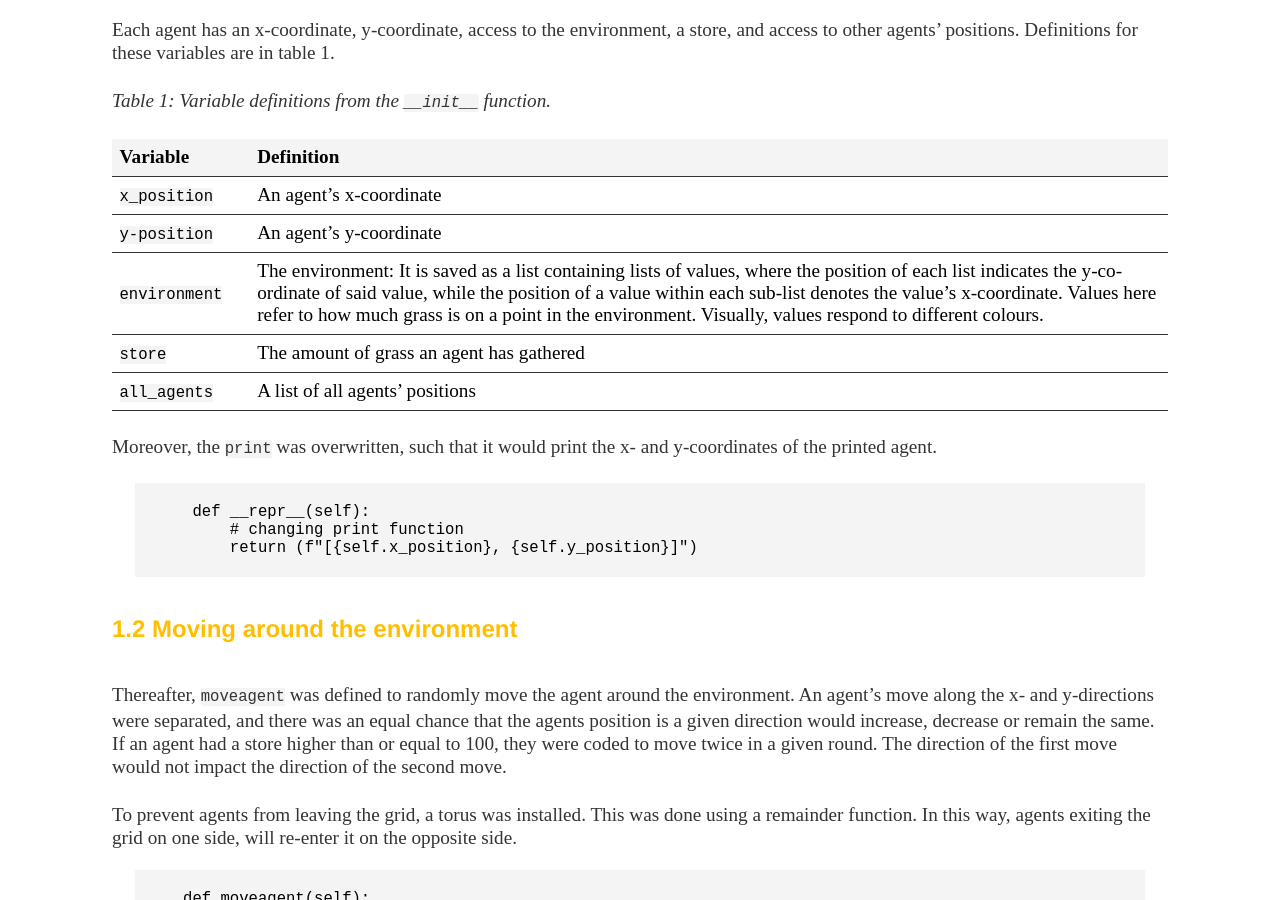
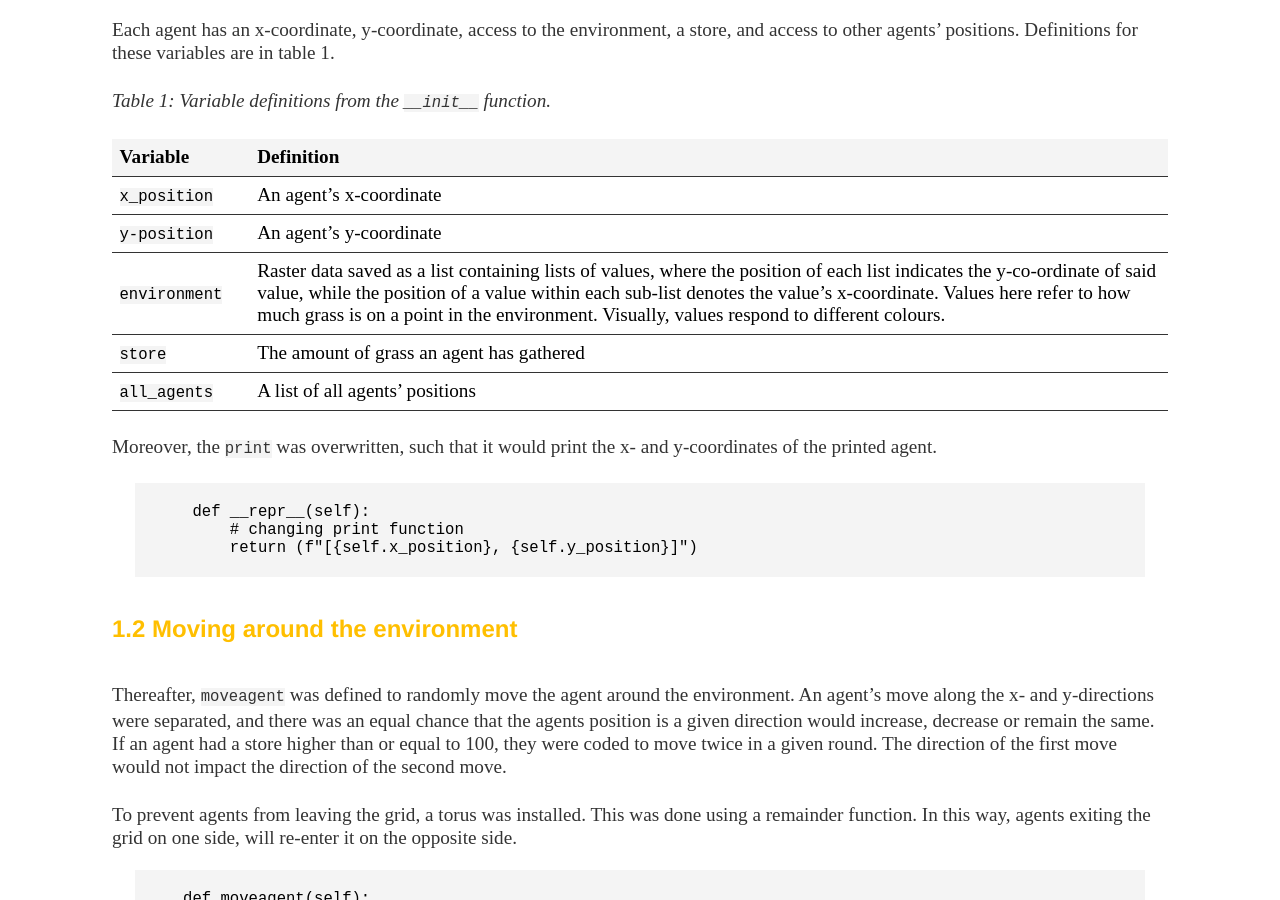
Before and after one commit to lena-kilian/lena-kilian.github.io, a Jekyll site: the page built from abm/index.md, in a window 1280 px wide and 900 px high, scrolled down 1769 px. Built offline with Jekyll 4.4.1, drawn with Linux system fonts in a browser that asks for light colours; our own code applies the rules of GitHub Pages for plain Markdown files.

Commit message:
Update index.md

```diff
--- a/abm/index.md
+++ b/abm/index.md
@@ -61,7 +61,7 @@ Each agent has an x-coordinate, y-coordinate, access to the environment, a store
 | - | - | - |
 | `x_position` || An agent's x-coordinate |
 | `y-position` || An agent's y-coordinate |
-| `environment` || The environment: It is saved as a list containing lists of values, where the position of each list indicates the y-co-ordinate of said value, while the position of a value within each sub-list denotes the value's x-coordinate. Values here refer to how much grass is on a point in the environment. Visually, values respond to different colours. |
+| `environment` || Raster data saved as a list containing lists of values, where the position of each list indicates the y-co-ordinate of said value, while the position of a value within each sub-list denotes the value's x-coordinate. Values here refer to how much grass is on a point in the environment. Visually, values respond to different colours. |
 | `store` || The amount of grass an agent has gathered |
 | `all_agents` || A list of all agents' positions |
 
```
